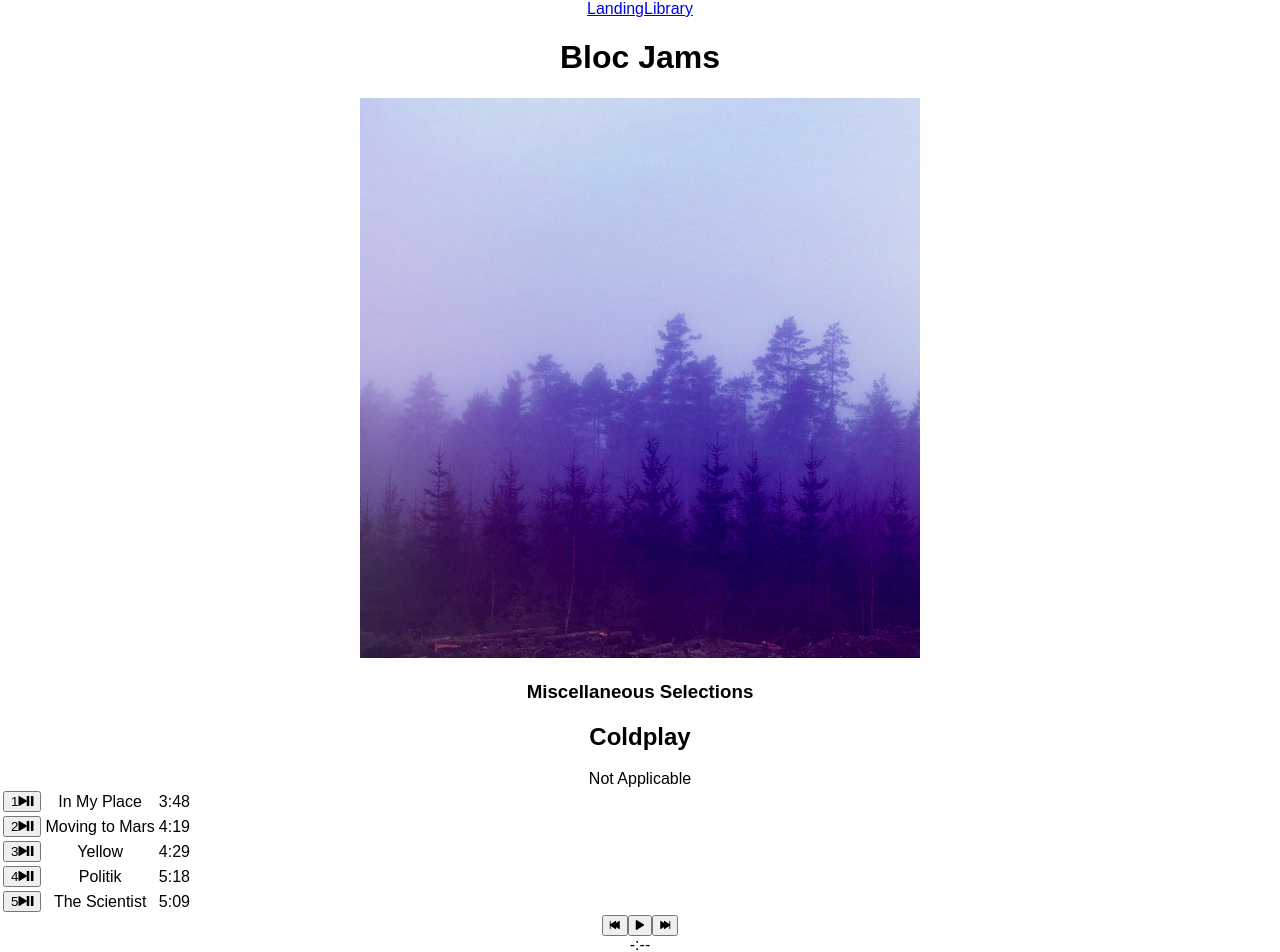
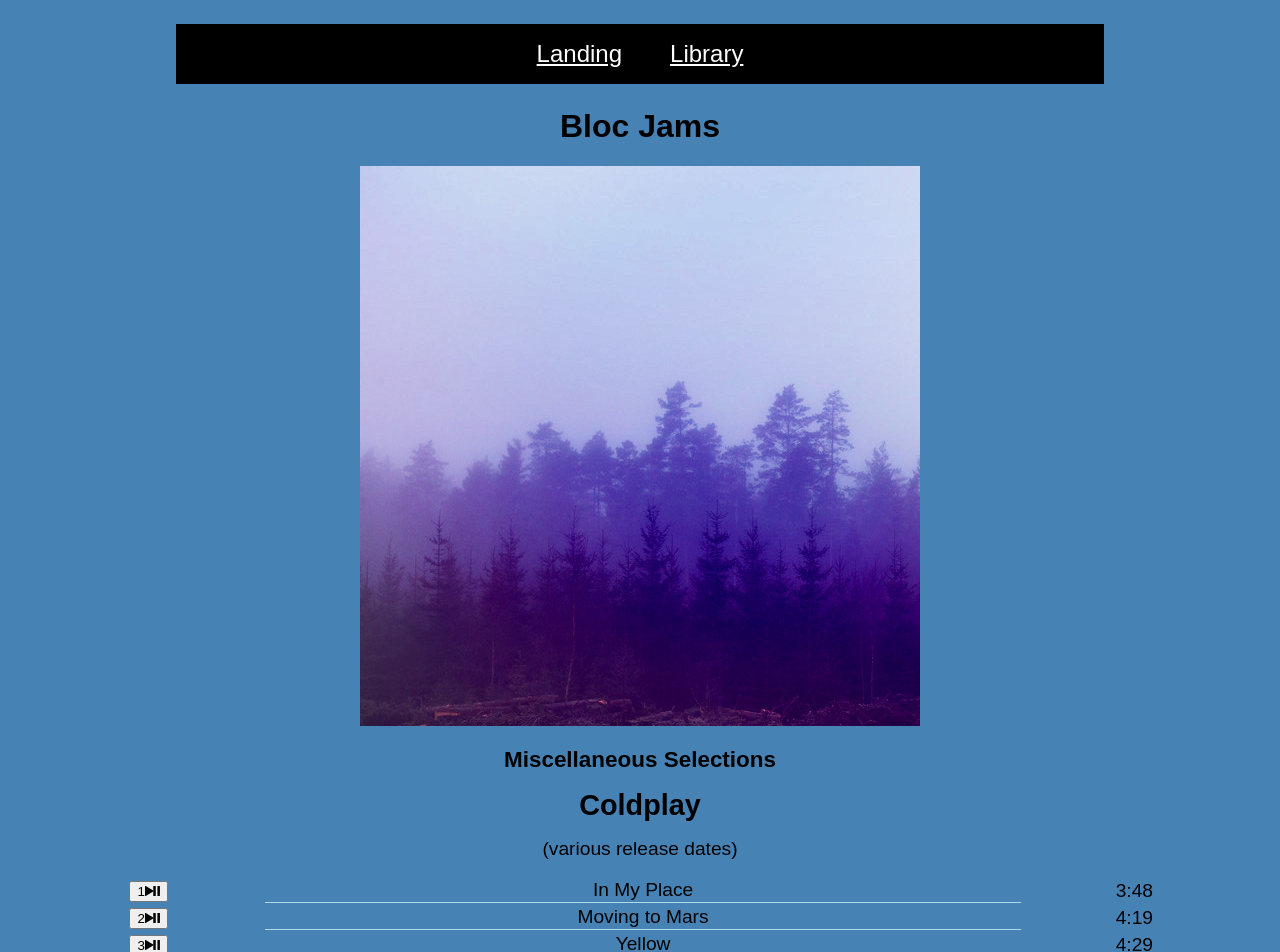
Before and after one commit to kdcarbullido/Bloc-Jams-React, a React (Create React App) app: page /album/the-colors in a window 1280 px wide. Shown: the top 952 px of the page. Built offline with nearby package versions, Linux system fonts and the light colour scheme.

Commit message:
Add styling

```diff
--- a/public/index.html
+++ b/public/index.html
@@ -20,7 +20,6 @@
       Learn how to configure a non-root public URL by running `npm run build`.
     -->
     <link rel="stylesheet" href="http://code.ionicframework.com/ionicons/2.0.1/css/ionicons.min.css">
-
     <title>React App</title>
   </head>
   <body>
--- a/src/components/Landing.js
+++ b/src/components/Landing.js
@@ -1,4 +1,5 @@
 import React from 'react';
+
 
 const Landing = () => (
     <section className="landing">
--- a/src/components/Library.js
+++ b/src/components/Library.js
@@ -15,9 +15,11 @@ class Library extends Component {
                     this.state.albums.map( (album, index) =>
                         <Link to={`/album/${album.slug}`} key={index}>
                             <img src={album.albumCover} alt={album.title} />
-                            <div>{album.title}</div>
-                            <div>{album.artist}</div>
-                            <div>{album.songs.length}</div>
+                            <div>
+                                <div>{album.title}</div>
+                                <div>Artist: {album.artist}</div>
+                                <div>Number of Songs: {album.songs.length}</div>
+                             </div>
                         </Link>
                     )
                 }
--- a/src/data/albums.js
+++ b/src/data/albums.js
@@ -1,7 +1,7 @@
 export default [{
     title: 'Miscellaneous Selections',
     artist: 'Coldplay',
-    releaseInfo: 'Not Applicable',
+    releaseInfo: '(various release dates)',
     albumCover: '/assets/images/album_covers/01.jpg',
     slug: 'the-colors',
     songs: [
@@ -12,9 +12,9 @@ export default [{
         { title: 'The Scientist', duration: '309.00', audioSrc: '/assets/music/04 The Scientist.mp3' }
     ]
 }, {
-    title: 'Miscellaneous Selectinos',
+    title: 'Miscellaneous Selections',
     artist: 'Green Day',
-    releaseInfo: 'Not applicable',
+    releaseInfo: '(various release dates)',
     albumCover: '/assets/images/album_covers/02.jpg',
     slug: 'the-telephone',
     songs: [
--- a/src/index.css
+++ b/src/index.css
@@ -1,5 +1,121 @@
+html {
+  font-size: 16px;
+  background-color: steelblue;
+}
+
 body {
   margin: 0;
   padding: 0;
   font-family: sans-serif;
 }
+
+nav {
+  background-color: black;
+  font-size: 1.5em;
+  padding: 1rem 2rem;
+  Margin: 1em 6em;
+}
+
+nav a {
+  color: white;
+  margin: 1em;
+}
+
+.landing .hero-title {
+  font-size: 4em;
+  color: white;
+}
+
+.point {
+  border: 1px white solid;
+  color: aliceblue;
+  margin: 1rem;
+}
+
+.point-title {
+  font-size: 2em;
+  }
+
+.point-description {
+  font-size: 1.5em;
+}
+
+.library a {
+  display: flex;
+  flex-direction: row;
+  margin: 2em;
+  color: snow;
+  font-size: 2em;
+  text-decoration: none;
+  border: 1px black solid;
+  opacity: 1;
+}
+
+.library a:hover {
+  background-color: black;
+  border: 2px black solid;
+}
+
+.library div {
+  margin: 2em;
+}
+
+.album {
+  font-size: 1.2rem;
+}
+
+#album-info h1, h2, div {
+  margin: 1rem;
+}
+
+#song-list {
+  width: 100%;
+  margin: auto;
+
+}
+
+.song-title {
+  border-bottom: lightblue .5px solid;
+  margin-bottom: 8px;
+}
+
+tr :hover {
+  color: red;
+}
+
+
+#buttons {
+  width: 300px;
+  margin: auto;
+  text-align: center;
+}
+
+#buttons button {
+  border: none;
+  background: none;
+  color: white;
+  font-size: 1.2rem;
+  color: hsla(0, 0%, 100%, 0.5);
+  transition: all 0.2s ease;
+  cursor: pointer;
+}
+
+#buttons button:hover, #buttons button:focus {
+  outline: none;
+  color: hsla(0, 0%, 100%, 1);
+  text-shadow: 2px 4px 3px hsla(0,0%,0%,0.25);
+}
+
+.player-bar {
+  margin-top: 3rem;
+}
+
+#time-control div, input {
+  display: inline;
+  margin: 2rem;
+}
+
+#volume-control div, input {
+  display: inline;
+  margin: 2rem;
+}
--- a/src/index.js
+++ b/src/index.js
@@ -2,6 +2,7 @@ import React from 'react';
 import ReactDOM from 'react-dom';
 import { BrowserRouter } from 'react-router-dom';
 import './index.css';
+
 import App from './App';
 import registerServiceWorker from './registerServiceWorker';
 
```
